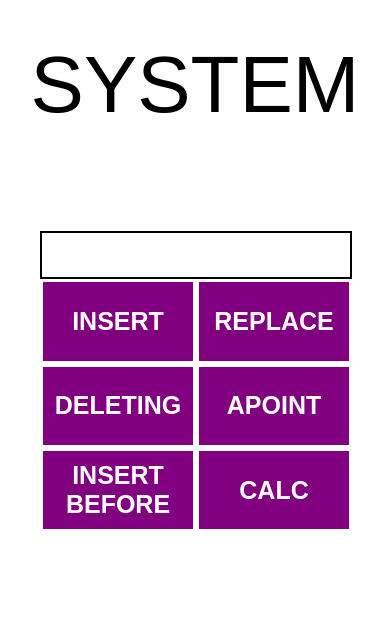
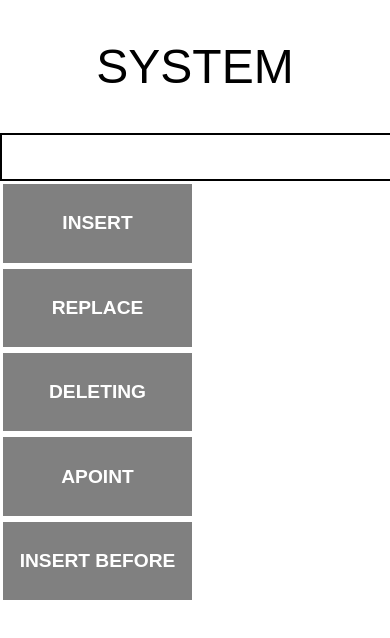
Before and after one commit to Honny-Batista-de-Oliveira/crude-do-honny, a plain HTML site: page index.html in a window 390 px wide. Drawn offline with Linux system fonts and the light colour scheme.

Commit message:
alinhei para começara formatar

```diff
--- a/index.css
+++ b/index.css
@@ -2,14 +2,14 @@ body{
 	box-sizing:border-box;
 	margin:0;
 	padding:0;
-	font-size:100px;
+	font-size:100%;
 
 }
 input{
 	width:100%;
 	height:5vh;
 	border:2px solid black;
-	font-size:50px;
+	font-size:2em;
 	font-weight:bold;
 
 
@@ -18,15 +18,19 @@ input{
 	margin-top:10%;
 	margin-bottom:10%;
 	font-family:sans-serif;
-	font-size:80px;
+	font-size:3em;
 	text-align:center;
 	color:#000;
+}
+li{
+	font-size:2em;
+	color:gray;
 }
 button {
 	color:#fff;
 	width:32%;
 	height:10vh;
-	font-size:50px;
+	font-size:2em;
 	font-weight:bold;
 	background-color:red;
 	border:3px solid #fff;
@@ -45,8 +49,8 @@ button {
 	button{
 
 		width:50%;
-		font-size:25%;
-		background-color:purple;
+		font-size:1.2em;
+		background-color:gray;
 		height:10vh;
 		font-weight:bold;
 		border:3px solid #fff;
--- a/index.html
+++ b/index.html
@@ -9,14 +9,15 @@
   </head>
   <body>
 	<div id='top'>SYSTEM</div>
-	<ul id="div1">
-		<input type='text' id='insertData'/>
+	<input type='text' id='insertData'/>
 		<button  onClick='insert()'>INSERT</button>
 		<button  onClick='replace()'>REPLACE</button>
 		<button  onClick='deleting()'>DELETING</button>
 		<button  onClick='colorApointment()'>APOINT</button>
 		<button  onClick='before()'>INSERT BEFORE</button>
-		<button  onClick='calculadora()'>CALC</button>
+	<ul id="div1">
+
+
 
 	</ul>
 	<script src='index.js'></script>
--- a/index.js
+++ b/index.js
@@ -8,7 +8,9 @@
 				insertElement.appendChild(nodeElement);
 			const element = document.getElementById("div1");
 				element.appendChild(insertElement);
-				element.style.display = 'block';
+				element.style.display='block';
+
+
 
 
 
@@ -54,6 +56,3 @@
 			const child = document.getElementsByTagName("li")[0];
 			element.insertBefore(para, child);
 		}
-		function calculadora(){
-
-		}
```
